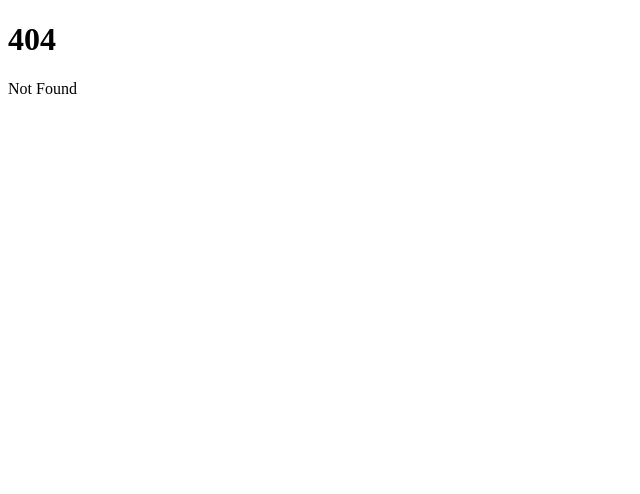
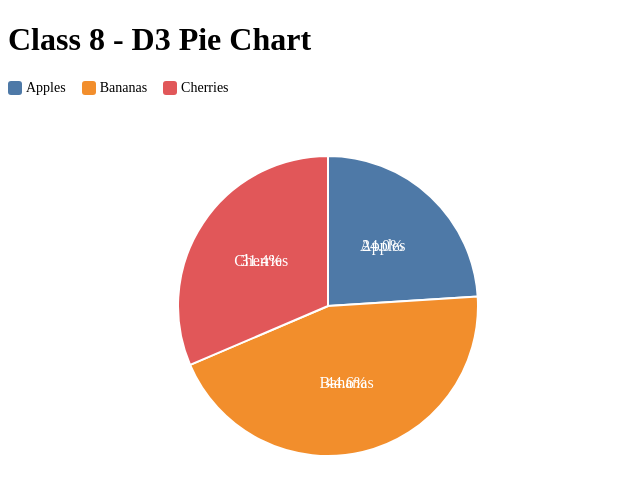
Before and after one commit to haoshuai999/dvs-mentorship, a SvelteKit app in the folder 2026/svelte-2026/: page /class8 in a window 1280 px wide. Before the commit this address had no page. Shown: the top 494 px of the page, without its empty margins (0-640 px from the left). Built offline with nearby package versions, Linux system fonts and the light colour scheme.

Commit message:
Install Prettier and run format

```diff
--- a/2026/svelte-2026/package.json
+++ b/2026/svelte-2026/package.json
@@ -7,7 +7,8 @@
     "dev": "vite dev",
     "build": "vite build",
     "preview": "vite preview",
-		"prepare": "svelte-kit sync || echo ''"
+    "prepare": "svelte-kit sync || echo ''",
+    "format": "prettier --write ."
   },
   "devDependencies": {
     "@sveltejs/adapter-auto": "^7.0.1",
@@ -17,6 +18,7 @@
     "vite": "^8.0.16"
   },
   "dependencies": {
-		"d3": "^7.9.0"
+    "d3": "^7.9.0",
+    "prettier": "^3.9.6"
   }
 }
--- a/2026/svelte-2026/src/routes/+page.svelte
+++ b/2026/svelte-2026/src/routes/+page.svelte
@@ -6,4 +6,5 @@
     <li><a href="/class6">Class 6 (D3 + Svelte)</a></li>
     <li><a href="/d3alter">Alternate way of using D3 + Svelte</a></li>
     <li><a href="/class7">Class 7 (Svelte Line Chart)</a></li>
+    <li><a href="/class8">Class 8 (Svelte Pie Chart)</a></li>
 </ul>
--- /dev/null
+++ b/2026/svelte-2026/src/routes/class8/+page.svelte
@@ -0,0 +1,104 @@
+<script>
+  import * as d3 from "d3";
+
+  let data = [
+    { label: "Apples", value: 42 },
+    { label: "Bananas", value: 78 },
+    { label: "Cherries", value: 55 },
+  ];
+
+  const width = 640;
+  const height = 420;
+  const radius = 150;
+  const labelRadius = 80;
+
+  const color = d3
+    .scaleOrdinal()
+    .domain(data.map((d) => d.label))
+    .range(d3.schemeTableau10);
+
+  const pieData = $derived(
+    d3
+      .pie()
+      .value((d) => d.value)
+      .sort(null)(data),
+  );
+
+  const arcPath = d3.arc().innerRadius(0).outerRadius(radius);
+  const labelArc = d3.arc().innerRadius(labelRadius).outerRadius(labelRadius);
+  const total = $derived(d3.sum(data, (d) => d.value));
+  const format = d3.format(".1f");
+</script>
+
+<h1>Class 8 - D3 Pie Chart</h1>
+
+<div class="chart-wrap">
+  <div class="legend">
+    {#each data as item}
+      <div class="legend-item">
+        <span class="swatch" style:background={color(item.label)}></span>
+        <span>{item.label}</span>
+      </div>
+    {/each}
+  </div>
+  <svg {width} {height} aria-label="Fruit distribution pie chart">
+    <g transform="translate({width / 2},{height / 2})">
+      {#each pieData as slice}
+        <path
+          d={arcPath(slice)}
+          fill={color(slice.data.label)}
+          stroke="#ffffff"
+          stroke-width="2"
+        />
+      {/each}
+
+      {#each pieData as slice}
+        <text
+          x={labelArc.centroid(slice)[0]}
+          y={labelArc.centroid(slice)[1]}
+          text-anchor="middle"
+          dominant-baseline="middle"
+          font-size="16px"
+          fill="white"
+        >
+          {slice.data.label}
+        </text>
+        <text
+          x={labelArc.centroid(slice)[0]}
+          y={labelArc.centroid(slice)[1]}
+          text-anchor="middle"
+          dominant-baseline="middle"
+          font-size="16px"
+          fill="white"
+        >
+          {format((slice.data.value / total) * 100)}%
+        </text>
+      {/each}
+    </g>
+  </svg>
+</div>
+
+<style>
+  .chart-wrap {
+    display: flex;
+    flex-direction: column;
+  }
+
+  .legend {
+    display: flex;
+    gap: 16px;
+  }
+
+  .legend-item {
+    display: flex;
+    gap: 4px;
+    align-items: center;
+    font-size: 14px;
+  }
+
+  .swatch {
+    width: 14px;
+    height: 14px;
+    border-radius: 3px;
+  }
+</style>
--- a/2026/svelte-2026/vite.config.js
+++ b/2026/svelte-2026/vite.config.js
@@ -1,6 +1,6 @@
-import adapter from '@sveltejs/adapter-auto';
-import { sveltekit } from '@sveltejs/kit/vite';
-import { defineConfig } from 'vite';
+import adapter from "@sveltejs/adapter-auto";
+import { sveltekit } from "@sveltejs/kit/vite";
+import { defineConfig } from "vite";
 
 export default defineConfig({
   plugins: [
@@ -8,13 +8,13 @@ export default defineConfig({
       compilerOptions: {
         // Force runes mode for the project, except for libraries. Can be removed in svelte 6.
         runes: ({ filename }) =>
-					filename.split(/[/\\]/).includes('node_modules') ? undefined : true
+          filename.split(/[/\\]/).includes("node_modules") ? undefined : true,
       },
 
       // adapter-auto only supports some environments, see https://svelte.dev/docs/kit/adapter-auto for a list.
       // If your environment is not supported, or you settled on a specific environment, switch out the adapter.
       // See https://svelte.dev/docs/kit/adapters for more information about adapters.
-			adapter: adapter()
-		})
-	]
+      adapter: adapter(),
+    }),
+  ],
 });
```
Also changed, not shown: 2026/svelte-2026/src/routes/class7/+page.svelte (+11 -17 lines), 2026/svelte-2026/jsconfig.json (indentation only), 2026/svelte-2026/src/app.html (indentation only), 2 other files (tests, documents, lock files or other folders). Lines whose indentation alone changed are shown as unchanged.
